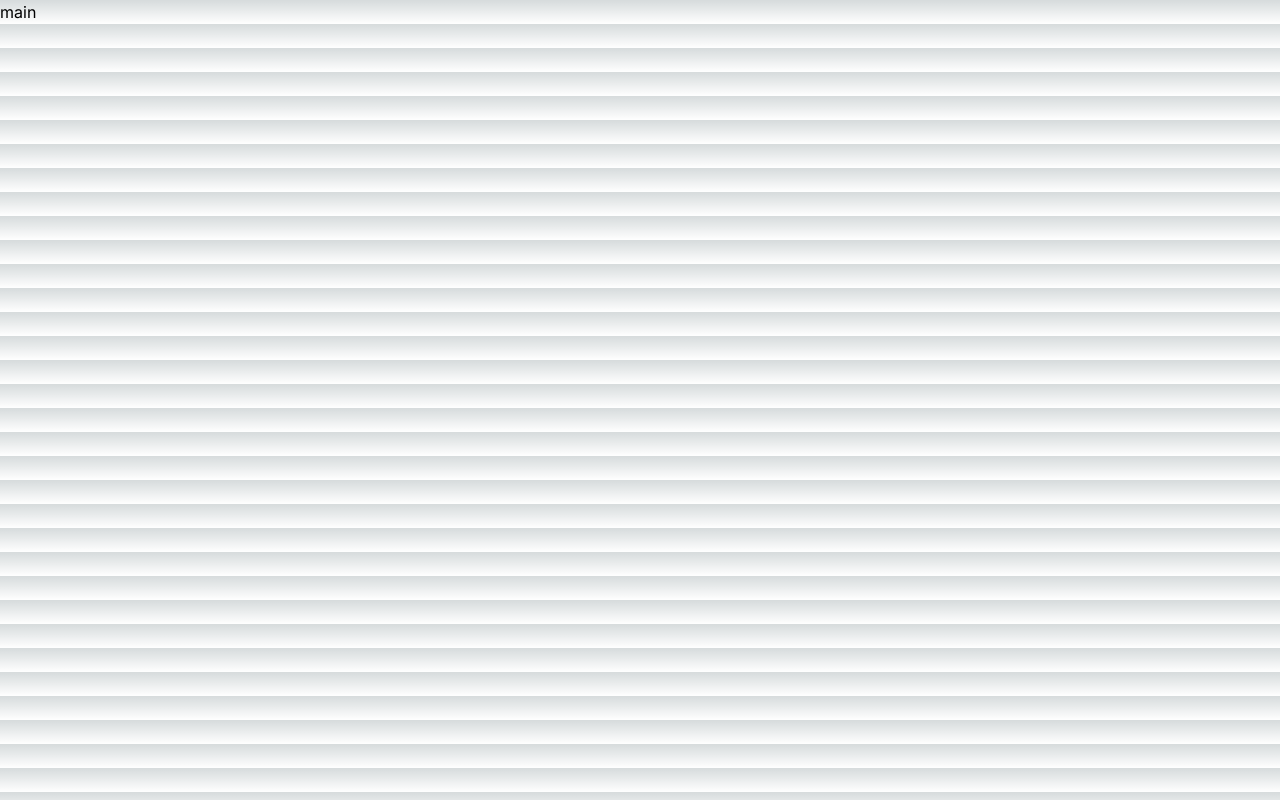
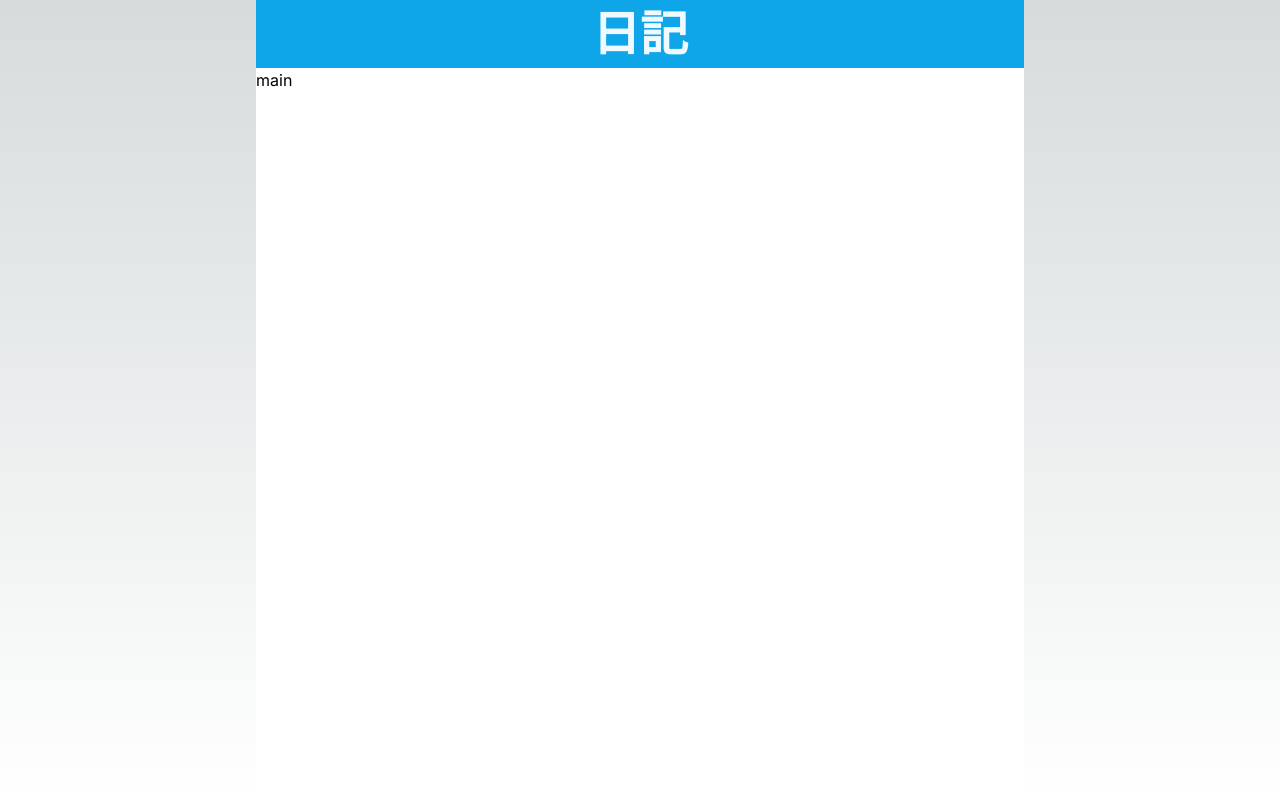
Before and after one commit to tamakoshi2001/diary, a Next.js app in the folder web/: page / in a window 1280 px wide. Built offline with nearby package versions, Linux system fonts and the light colour scheme.

Commit message:
レイアウトとヘッダーの作成

```diff
--- a/web/app/layout.tsx
+++ b/web/app/layout.tsx
@@ -8,14 +8,23 @@ export const metadata = {
   description: 'Make diary with a friend of mine',
 }
 
+import Header from './layouts/Header'
+
 export default function RootLayout({
   children,
 }: {
   children: React.ReactNode
 }) {
   return (
-    <html lang="en">
-      <body className={inter.className}>{children}</body>
+    <html lang='en'>
+      <body className={inter.className}>
+        <div className='max-w-3xl min-h-screen bg-white mx-auto'>
+          <Header>日記</Header>
+          <main>
+            {children}
+          </main>
+        </div>
+      </body>
     </html>
   )
 }
--- /dev/null
+++ b/web/app/layouts/Header.tsx
@@ -0,0 +1,9 @@
+export default function Header({ children }: { children: React.ReactNode }) {
+    return (
+        <header className='bg-sky-500 py-2.5 text-center'>
+            <h1 className='text-5xl font-bold text-sky-50'>
+                {children}
+            </h1>
+        </header>
+    );
+}
--- a/web/app/page.tsx
+++ b/web/app/page.tsx
@@ -1,7 +1,5 @@
 export default function Home() {
   return (
-    <main>
-      main
-    </main>
+    <div>main</div>
   )
 }
```
